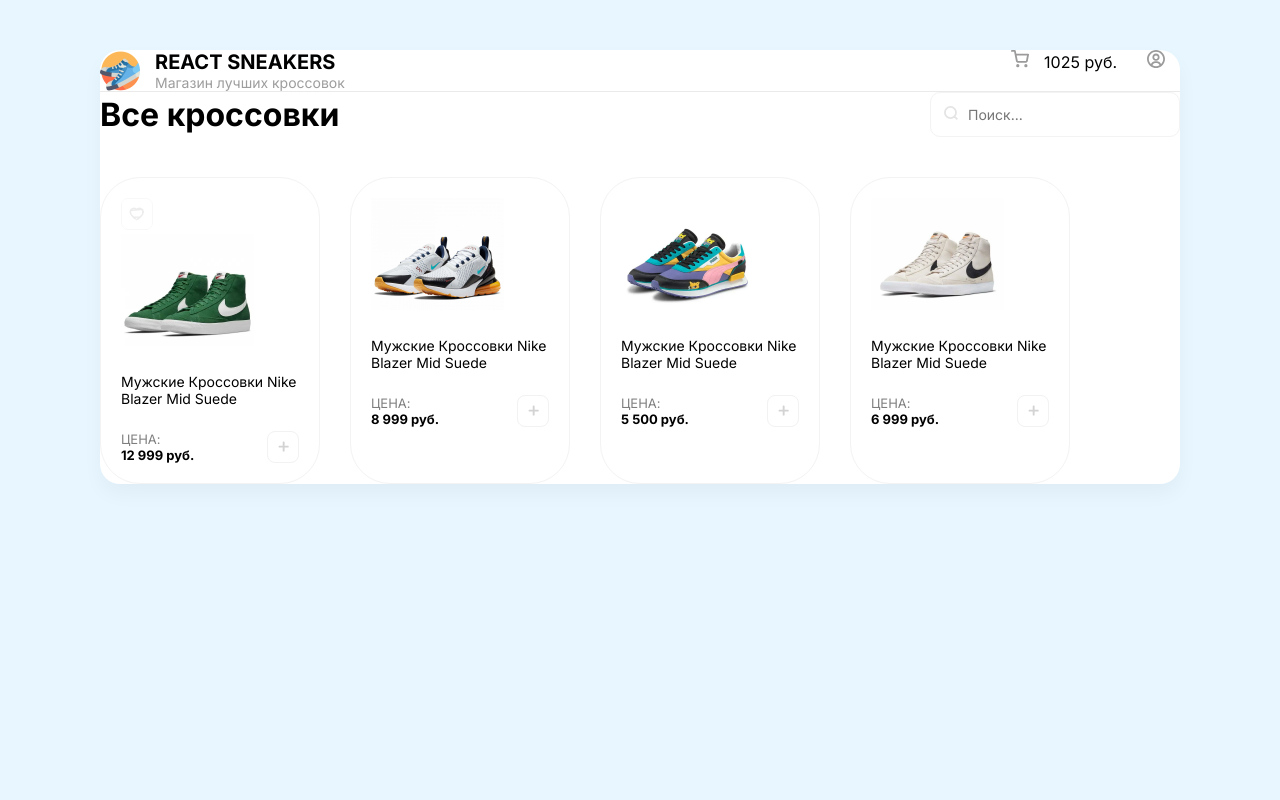
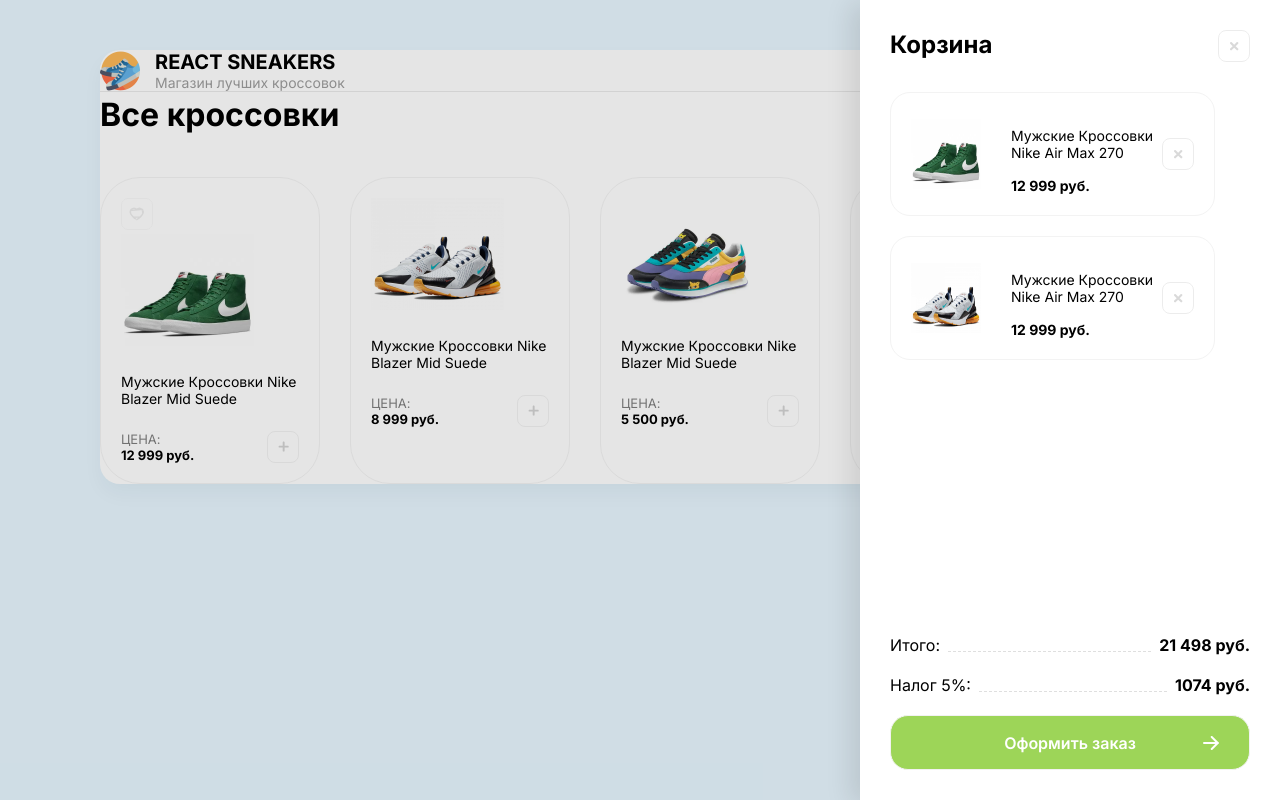
Before and after one commit to yuKalashnikova2/react-sneakers-store, a React (Vite) app: page / in a window 1280 px wide. Built offline with nearby package versions, Linux system fonts and the light colour scheme.

Commit message:
feat(stayles): cart

```diff
--- a/src/App.jsx
+++ b/src/App.jsx
@@ -8,10 +8,71 @@
 import plus from './assets/plus.svg'
 import search from './assets/search.svg'
 import unliked from './assets/heart-unlike.svg'
+import remove from './assets/cartRemove.svg'
+import arrow from './assets/arrow.svg'
 
 export function App() {
   return (
     <div className="wrapper clear">
+      <div className="overlay">
+        <div className="drawer d-flex flex-column">
+          <h2 className="mb-30 d-flex justify-between">
+            Корзина
+            <img className="btnRemove" width={32} height={32} src={remove} />
+          </h2>
+          <div className="items">
+            <div className="cartItem mb-20 d-flex align-center">
+              <img
+                className="mr-20"
+                width={70}
+                height={70}
+                src={sneakers1}
+                alt="sneakers"
+              />
+              <div>
+                <p>Мужские Кроссовки Nike Air Max 270</p>
+                <b>12 999 руб.</b>
+              </div>
+              <img className="btnRemove" width={32} height={32} src={remove} />
+            </div>
+
+            <div className="cartItem mb-20 d-flex align-center">
+              <img
+                className="mr-20"
+                width={70}
+                height={70}
+                src={sneakers2}
+                alt="sbeakers"
+              />
+              <div>
+                <p>Мужские Кроссовки Nike Air Max 270</p>
+                <b>12 999 руб.</b>
+              </div>
+              <img className="btnRemove" width={32} height={32} src={remove} />
+            </div>
+          </div>
+
+          <div className="cartTotal">
+            <ul>
+              <li className="d-flex">
+                <span>Итого:</span>
+                <div></div>
+                <b>21 498 руб. </b>
+              </li>
+              <li className="d-flex">
+                <span>Налог 5%: </span>
+                <div></div>
+                <b>1074 руб.</b>
+              </li>
+            </ul>
+            <button className="greenButton">
+              Оформить заказ
+              <img src={arrow} alt="arrow" />
+            </button>
+          </div>
+        </div>
+      </div>
+
       <header className="d-flex justify-between p-40 ">
         <div className="headerLeft d-flex align-center">
           <img src={logo} width={40} height={40} />
@@ -32,20 +93,18 @@
       </header>
 
       <div className="content p-40">
-
-        <div className='d-flex align-center justify-between mb-40'>
-        <h1>Все кроссовки</h1>
-        <div className='searchBlock d-flex'>
-            <img width={14} height={14} src={search} alt='search' />
-            <input placeholder='Поиск...'/>
+        <div className="d-flex align-center justify-between mb-40">
+          <h1>Все кроссовки</h1>
+          <div className="searchBlock d-flex">
+            <img width={14} height={14} src={search} alt="search" />
+            <input placeholder="Поиск..." />
+          </div>
         </div>
-        </div>
-
 
         <div className="d-flex">
           <div className="card mr-30">
-            <div class='favorite'>
-            <img src={unliked} alt='unliked'/>
+            <div class="favorite">
+              <img src={unliked} alt="unliked" />
             </div>
 
             <img width={133} height={112} src={sneakers1} />
--- a/src/scss/classes.scss
+++ b/src/scss/classes.scss
@@ -18,8 +18,23 @@
     margin: 0;
 }
 
+.mt-40 {
+    margin-top: 40px;
+}
+.mr-20 {
+    margin-right: 30px;
+}
+
 .mr-30 {
     margin-right: 30px;
+}
+
+.mb-20 {
+    margin-bottom: 20px !important;
+}
+
+.mb-30 {
+    margin-bottom: 30px !important;
 }
 
 .mb-40 {
--- a/src/style.scss
+++ b/src/style.scss
@@ -44,7 +44,7 @@
     .searchBlock {
       width: 250px;
       height: 45px;
-      border: 1px solid #F3F3F3;
+      border: 1px solid #f3f3f3;
       border-radius: 10px;
       padding: 13px;
     }
@@ -95,4 +95,101 @@
     border-radius: 8px;
     cursor: pointer;
   }
+
+  .overlay {
+    position: absolute;
+    left: 0;
+    top: 0;
+    background-color: rgba(0, 0, 0, 0.1);
+    width: 100%;
+    height: 100%;
+    z-index: 1;
   }
+
+  .drawer {
+    position: absolute;
+    width: 420px;
+    height: 100%;
+    right: 0;
+    background: #ffffff;
+    box-shadow: -10px 4px 24px rgba(0, 0, 0, 0.1);
+    padding: 30px;
+
+    h2 {
+      margin: 0;
+    }
+
+    .items {
+      flex: 1;
+    }
+
+    .cartItem {
+      width: 325px;
+      background: #ffffff;
+      border: 1px solid #f3f3f3;
+      border-radius: 20px;
+      padding: 20px;
+      overflow: hidden;
+
+      p,
+      b {
+        font-size: 14px;
+      }
+    }
+
+    .cartTotal {
+      ul {
+        li {
+          margin-bottom: 20px;
+        }
+        div {
+          flex: 1;
+          border-bottom: 1px dashed #dfdfdf;
+          margin: 0 8px 0 8px;
+          position: relative;
+          top: -3px;
+        }
+      }
+
+      button {
+      }
+
+      .greenButton {
+        width: 100%;
+        height: 55px;
+        background: #9dd558;
+        border-radius: 18px;
+        color: #ffffff;
+        font-weight: 600;
+        font-size: 16px;
+        cursor: pointer;
+        transition: all 0.2s ease-in-out;
+        position: relative;
+
+        &:hover {
+          background: lighten(#9dd558, 5%);
+
+          img {
+            transform: translateX(5px);
+          }
+        }
+
+        img {
+          position: absolute;
+          right: 30px;
+          top: 20px;
+          transition: transform 0.15s ease-in-out;
+        }
+      }
+    }
+
+    .btnRemove {
+      opacity: 0.5;
+      cursor: pointer;
+
+      &:hover {
+        opacity: 2;
+      }
+    }
+  }
+}
```
Also changed, not shown: src/assets/arrow.svg (added), src/assets/cartRemove.svg (added). Lines whose indentation alone changed are shown as unchanged.
